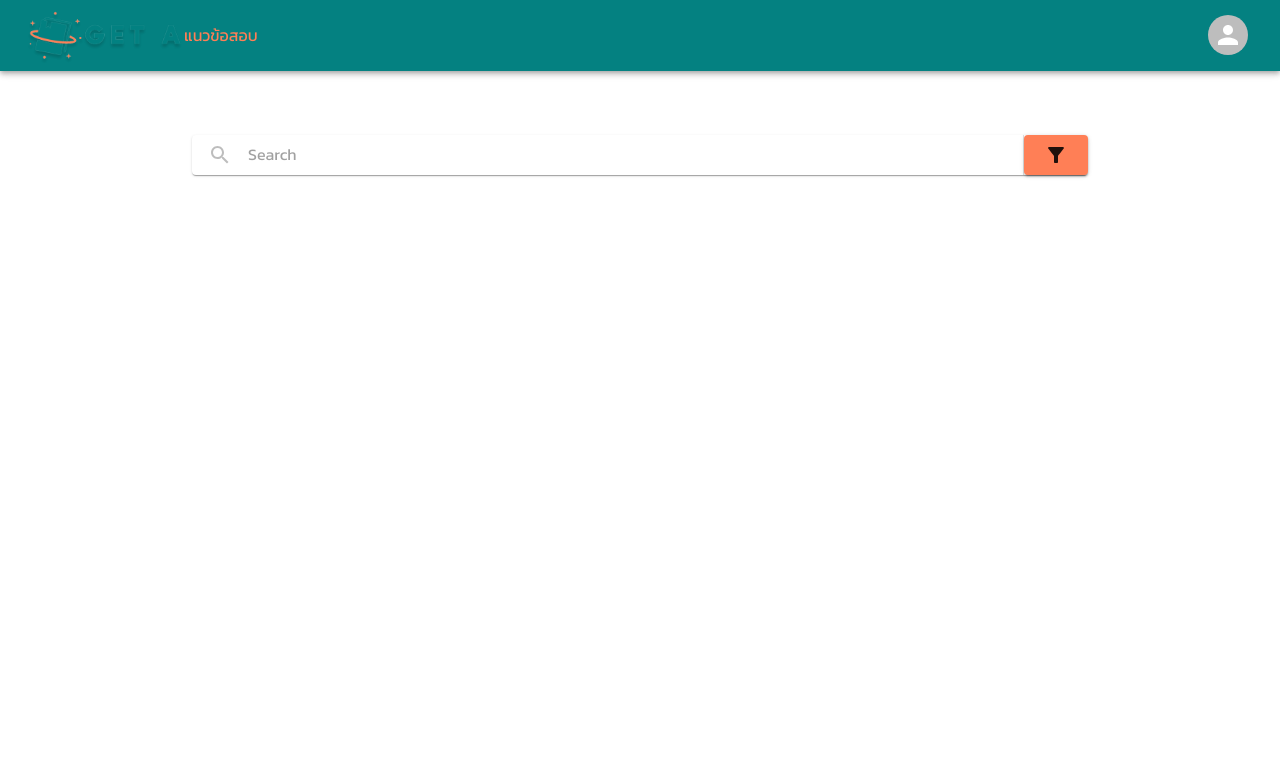
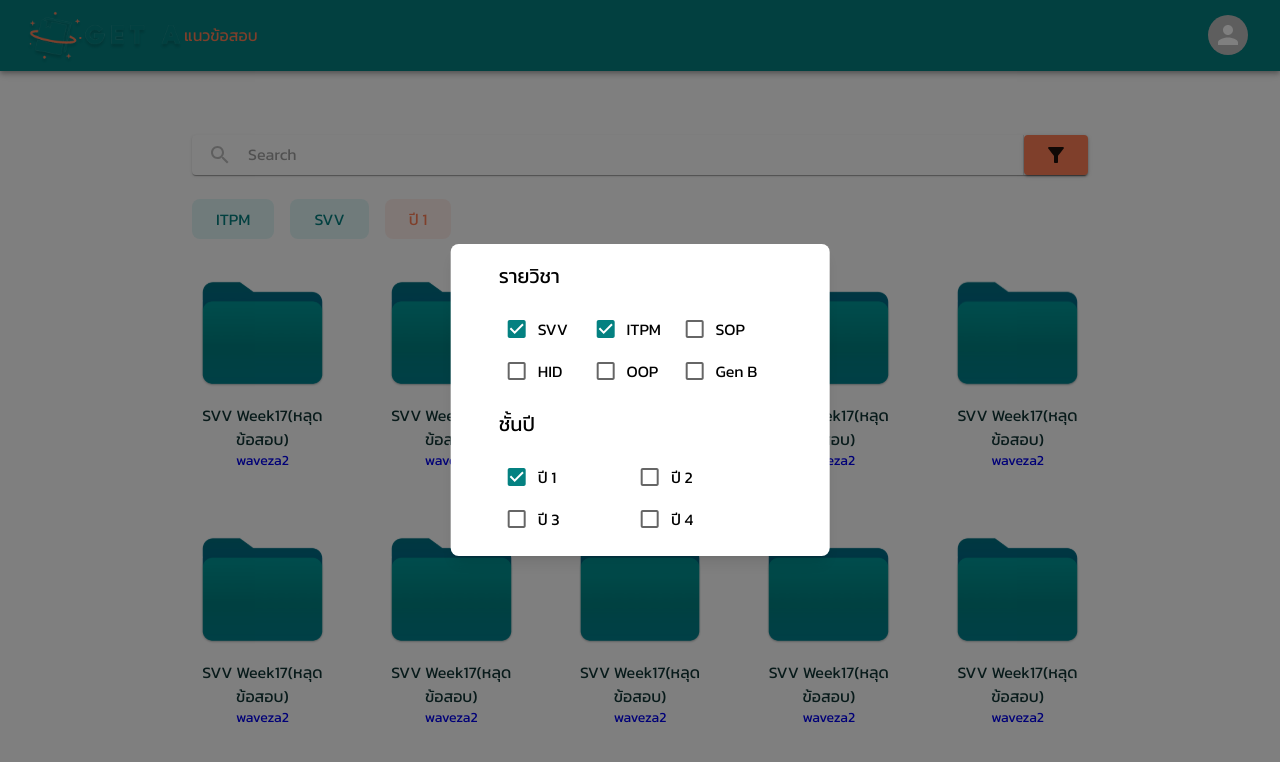
Before and after one commit to 63070054/GetA, a Next.js app in the folder frontend/: page / in a window 1280 px wide. Both pictures are taken after a click on the button 1056 px from the left and 154 px from the top of the page. Shown: the top 762 px of the page. Built offline with nearby package versions, Linux system fonts and the light colour scheme.

Commit message:
public folder and filter and modal and reusable icon getAComponent

```diff
--- /dev/null
+++ b/frontend/src/components/Filter/FilterBox.tsx
@@ -0,0 +1,14 @@
+
+const FilterBox = ({
+  name,
+  backgroundColor,
+  textColor
+}: FilterBoxProps) => {
+  return (
+    <div className={`${backgroundColor} ${textColor} px-6 py-2 rounded-lg`}>
+      {name}
+    </div>
+  );
+};
+
+export default FilterBox;
--- a/frontend/src/components/Filter/ShowFilterSelected.tsx
+++ b/frontend/src/components/Filter/ShowFilterSelected.tsx
@@ -1,8 +1,29 @@
+import FilterBox from "./FilterBox";
 
-const ShowFilterSelected = () => {
+const ShowFilterSelected = ({
+  courses,
+  years
+}: ShowFilterProps) => {
+
+  const sortCourses = (a: string, b: string) => {
+    return a.localeCompare(b)
+  }
+
+  const sortYears = (a: string, b: string) => {
+    return a.localeCompare(b)
+  }
+
+  courses.sort(sortCourses)
+  years.sort(sortYears)
+
   return (
-    <div>
-
+    <div className="flex gap-4 flex-wrap	">
+      {courses.map((course, index) => (
+        <FilterBox key={index} name={course} backgroundColor="softGreenBackground" textColor="softGreenText" />
+      ))}
+      {years.map((year, index) => (
+        <FilterBox key={index} name={year} backgroundColor="softOrangeBackground" textColor="softOrangeText" />
+      ))}
     </div>
   );
 };
--- /dev/null
+++ b/frontend/src/components/IconGetA/index.tsx
@@ -0,0 +1,26 @@
+import { IconGetAProps } from '@/global';
+import { Icon, SvgIcon, Typography } from '@mui/material';
+import Link from 'next/link';
+
+const IconGetA = ({
+  name,
+  routeTo,
+  ownerName,
+  ownerId,
+  iconPath
+}: IconGetAProps) => {
+  return (
+    <div className='flex flex-col items-center justify-center text-center'>
+      <Link href={routeTo} className="flex flex-col items-center justify-center no-underline">
+        <img src={iconPath} className="w-full h-full" />
+        <Typography variant='primary'>{name}</Typography></Link>
+      {ownerName && (
+        <Link href={`/user/${ownerId}`} className='no-underline'>
+          <Typography variant="body2">{ownerName}</Typography>
+        </Link>
+      )}
+    </div>
+  );
+};
+
+export default IconGetA;
--- a/frontend/src/components/Input/SearchInput.tsx
+++ b/frontend/src/components/Input/SearchInputWithFilter.tsx
@@ -1,16 +1,16 @@
 
 import { Divider, InputBase, Paper } from '@mui/material';
-import { useState } from 'react';
+import { ChangeEvent, useState } from 'react';
 import { IconButton } from '@mui/material';
-import MenuIcon from '@mui/icons-material/Menu';
 import SearchIcon from '@mui/icons-material/Search';
-import DirectionsIcon from '@mui/icons-material/Directions';
 import FilterAltIcon from '@mui/icons-material/FilterAlt';
 import { Button } from '@mui/material';
 
-const SearchInput = () => {
-
-  const [searchInput, setSearchInput] = useState<String>("")
+const SearchInputWithFilter = ({
+  searchInput,
+  setSearchInput,
+  setOpenFilterModal
+}: SearchInputWithFilterProps) => {
 
   return (
     <Paper className='flex'>
@@ -20,13 +20,15 @@ const SearchInput = () => {
       <InputBase
         className='flex-1'
         placeholder="Search"
+        value={searchInput}
+        onChange={(e: ChangeEvent<HTMLInputElement>) => setSearchInput(e.target.value)}
       />
       <Divider className='h-9/12' orientation="vertical" />
-      <Button color="info" variant='contained' className='p-4 rounded-none text-white orangeButton'>
+      <Button color="info" variant='contained' className='p-4 rounded-none text-white orangeButton' onClick={() => setOpenFilterModal(true)}>
         <FilterAltIcon />
       </Button>
     </Paper>
   );
 };
 
-export default SearchInput;
+export default SearchInputWithFilter;
--- /dev/null
+++ b/frontend/src/components/Modal/FilterModal.tsx
@@ -0,0 +1,77 @@
+import Modal from '@mui/material/Modal';
+import { Box, Checkbox, FormControlLabel } from '@mui/material';
+import { Typography } from '@mui/material';
+import { ChangeEvent } from 'react';
+
+const FilterModal = ({
+  openModal,
+  setOpenModal,
+  filterCourses,
+  filterYears,
+  setFilterCourses,
+  setFilterYears
+}: FilterModalProps) => {
+
+  const courses: CourseType[] = ["SVV", "ITPM", "SOP", "HID", "OOP", "Gen B"]
+  const years: YearType[] = ["ปี 1", "ปี 2", "ปี 3", "ปี 4"]
+
+  const handleCheckboxCoursesCheck = (e: ChangeEvent<HTMLInputElement>) => {
+    const { value, checked } = e.target;
+    if (checked) {
+      setFilterCourses([...filterCourses, value])
+    } else {
+      const copyFilterCourses = filterCourses;
+      const index = copyFilterCourses.findIndex(course => course === value)
+      copyFilterCourses.splice(index, 1)
+      setFilterCourses([...copyFilterCourses])
+    }
+  }
+
+  const handleCheckboxYearsCheck = (e: ChangeEvent<HTMLInputElement>) => {
+    const { value, checked } = e.target;
+    if (checked) {
+      setFilterYears([...filterYears, value])
+    } else {
+      const copyFilterYears = filterYears;
+      const index = copyFilterYears.findIndex(year => year === value)
+      copyFilterYears.splice(index, 1)
+      setFilterYears([...copyFilterYears])
+    }
+  }
+
+  return (
+    <Modal
+      open={openModal}
+      onClose={() => setOpenModal(false)}
+    >
+      <Box className="absolute center-offset bg-white shadow-lg py-4 px-12 rounded-lg flex flex-col gap-4">
+        <Typography variant="h6" className='font-bold'>
+          รายวิชา
+        </Typography>
+        <div className="grid grid-cols-3 px-2">
+          {courses.map(course => (
+            <FormControlLabel
+              control={<Checkbox value={course} onChange={handleCheckboxCoursesCheck} checked={filterCourses.includes(course)} />}
+              label={course}
+              className="w-fit"
+            />
+          ))}
+        </div>
+        <Typography variant="h6" className='font-bold'>
+          ชั้นปี
+        </Typography>
+        <div className="grid grid-cols-2 px-2">
+          {years.map(year => (
+            <FormControlLabel
+              control={<Checkbox value={year} onChange={handleCheckboxYearsCheck} checked={filterYears.includes(year)} />}
+              label={year}
+              className="w-fit"
+            />
+          ))}
+        </div>
+      </Box >
+    </Modal >
+  );
+};
+
+export default FilterModal;
--- a/frontend/src/muiTheme.d.ts
+++ b/frontend/src/muiTheme.d.ts
@@ -4,14 +4,17 @@ declare module '@mui/material/styles' {
 
   interface TypographyVariants {
     info?: React.CSSProperties;
+    primary?: React.CSSProperties;
   }
 
   interface TypographyVariantsOptions {
     info?: React.CSSProperties;
+    primary?: React.CSSProperties;
   }
 
   interface TypographyOptions {
     info?: React.CSSProperties;
+    primary?: React.CSSProperties;
   }
 
 }
@@ -20,5 +23,6 @@ declare module '@mui/material/styles' {
 declare module '@mui/material/Typography' {
   interface TypographyPropsVariantOverrides {
     info: true;
+    primary: true;
   }
 }
--- a/frontend/src/pages/_app.tsx
+++ b/frontend/src/pages/_app.tsx
@@ -23,6 +23,9 @@ export default function App({ Component, pageProps }: AppProps) {
       fontFamily: "Kanit",
       info: {
         color: "#FF7F56",
+      },
+      primary: {
+        color: "#103535"
       }
     },
   });
--- a/frontend/src/pages/index.tsx
+++ b/frontend/src/pages/index.tsx
@@ -1,11 +1,112 @@
-import SearchInput from "@/components/Input/SearchInput";
+import ShowFilterSelected from "@/components/Filter/ShowFilterSelected";
+import IconGetA from "@/components/IconGetA";
+import SearchInputWithFilter from "@/components/Input/SearchInputWithFilter";
+import FilterModal from "@/components/Modal/FilterModal";
+import { useState } from 'react';
 
 export default function Home() {
+
+  const publicFlder: IconGetAProps[] = [
+    {
+      id: "0",
+      name: "SVV Week17(หลุดข้อสอบ)",
+      routeTo: "/folder/:folderId",
+      ownerName: "waveza2",
+      ownerId: "waveza2",
+      iconPath: "/icons/folderGetA.svg"
+    },
+    {
+      id: "1",
+      name: "SVV Week17(หลุดข้อสอบ)",
+      routeTo: "/folder/:folderId",
+      ownerName: "waveza2",
+      ownerId: "waveza2",
+      iconPath: "/icons/folderGetA.svg"
+    },
+    {
+      id: "2",
+      name: "SVV Week17(หลุดข้อสอบ)",
+      routeTo: "/folder/:folderId",
+      ownerName: "waveza2",
+      ownerId: "waveza2",
+      iconPath: "/icons/folderGetA.svg"
+    },
+    {
+      id: "3",
+      name: "SVV Week17(หลุดข้อสอบ)",
+      routeTo: "/folder/:folderId",
+      ownerName: "waveza2",
+      ownerId: "waveza2",
+      iconPath: "/icons/folderGetA.svg"
+    },
+    {
+      id: "4",
+      name: "SVV Week17(หลุดข้อสอบ)",
+      routeTo: "/folder/:folderId",
+      ownerName: "waveza2",
+      ownerId: "waveza2",
+      iconPath: "/icons/folderGetA.svg"
+    },
+    {
+      id: "5",
+      name: "SVV Week17(หลุดข้อสอบ)",
+      routeTo: "/folder/:folderId",
+      ownerName: "waveza2",
+      ownerId: "waveza2",
+      iconPath: "/icons/folderGetA.svg"
+    },
+    {
+      id: "6",
+      name: "SVV Week17(หลุดข้อสอบ)",
+      routeTo: "/folder/:folderId",
+      ownerName: "waveza2",
+      ownerId: "waveza2",
+      iconPath: "/icons/folderGetA.svg"
+    },
+    {
+      id: "7",
+      name: "SVV Week17(หลุดข้อสอบ)",
+      routeTo: "/folder/:folderId",
+      ownerName: "waveza2",
+      ownerId: "waveza2",
+      iconPath: "/icons/folderGetA.svg"
+    },
+    {
+      id: "8",
+      name: "SVV Week17(หลุดข้อสอบ)",
+      routeTo: "/folder/:folderId",
+      ownerName: "waveza2",
+      ownerId: "waveza2",
+      iconPath: "/icons/folderGetA.svg"
+    },
+    {
+      id: "9",
+      name: "SVV Week17(หลุดข้อสอบ)",
+      routeTo: "/folder/:folderId",
+      ownerName: "waveza2",
+      ownerId: "waveza2",
+      iconPath: "/icons/folderGetA.svg"
+    },
+  ]
+
+  const [filterCourses, setFilterCourses] = useState<CourseType[]>(["SVV", "ITPM"])
+  const [filterYears, setFilterYears] = useState<YearType[]>(["ปี 1"])
+  const [searchInput, setSearchInput] = useState<string>("")
+  const [openModal, setOpenModal] = useState<boolean>(false)
+
+
   return (
     <>
-      <div className="flex flex-col w-full">
-        <SearchInput />
+      <div className="flex flex-col gap-6 w-full">
+        <SearchInputWithFilter {...{ filterCourses, filterYears, searchInput, setFilterCourses, setFilterYears, setSearchInput }} setOpenFilterModal={setOpenModal} />
+        <ShowFilterSelected courses={filterCourses} years={filterYears} />
+        <div className="grid grid-cols-5 gap-12">
+          {publicFlder.map(folder => (
+            <IconGetA {...folder} routeTo={folder.routeTo.replace(":folderId", folder.id)} />
+          ))}
+        </div>
       </div>
+      <FilterModal {...{ openModal, setOpenModal, filterCourses, setFilterCourses, filterYears, setFilterYears }} />
     </>
   )
 }
--- a/frontend/src/styles/globals.css
+++ b/frontend/src/styles/globals.css
@@ -5,6 +5,29 @@ body {
   font-family: 'Kanit', sans-serif;
   margin: 0;
 }
+
+.softOrangeBackground {
+  background-color: #FFEFEB;
+}
+
+.softOrangeText {
+  color: #FF7F56
+}
+
+.softGreenBackground {
+  background-color: #E1F7F7;
+}
+
+.softGreenText {
+  color: #048181
+}
+
+.center-offset {
+  top: 50%;
+  left: 50%;
+  transform: translate(-50%, -50%);
+}
+
 
 .orangeButton {
   background-color: #FF7F56;
@@ -37,21 +60,26 @@ body {
 .backgroundRegistert {
   background-color: white;
 }
+
 .registerTitle {
   color: white;
 
 }
-.imgGetA{
+
+.imgGetA {
   width: 40%;
   background-color: white;
 }
+
 .todolistCard {
   color: #048181;
   background-color: #E3F0F0;
 }
-.registerText{
+
+.registerText {
   color: white;
 }
+
 .todolistTitle {
   background-color: #048181;
   color: white;
```
Also changed, not shown: frontend/src/global.d.ts (+51 -9 lines), frontend/src/pages/todolist/index.tsx (+5 -4 lines), frontend/tsconfig.json (+17 -4 lines), frontend/public/icons/folderGetA.svg (added).
